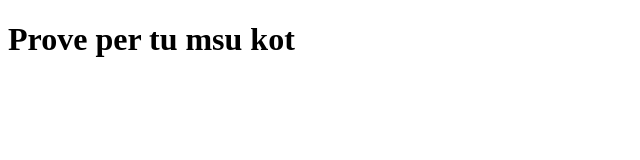
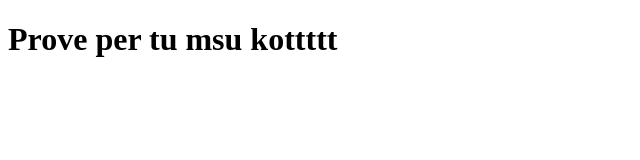
Before and after one commit to AlviHajdari/Prove, a plain HTML site: page index.html in a window 1280 px wide. Shown: the full height of the page, 0-640 px from the left. Drawn offline with Linux system fonts and the light colour scheme.

Commit message:
hera dyt qe e provoj

```diff
--- a/index.html
+++ b/index.html
@@ -3,6 +3,6 @@
   <title></title>
 </head>
 <body>
-  <h1>Prove per tu msu kot</h1>
+  <h1>Prove per tu msu kottttt</h1>
 </body>
 <footer></footer>
```
